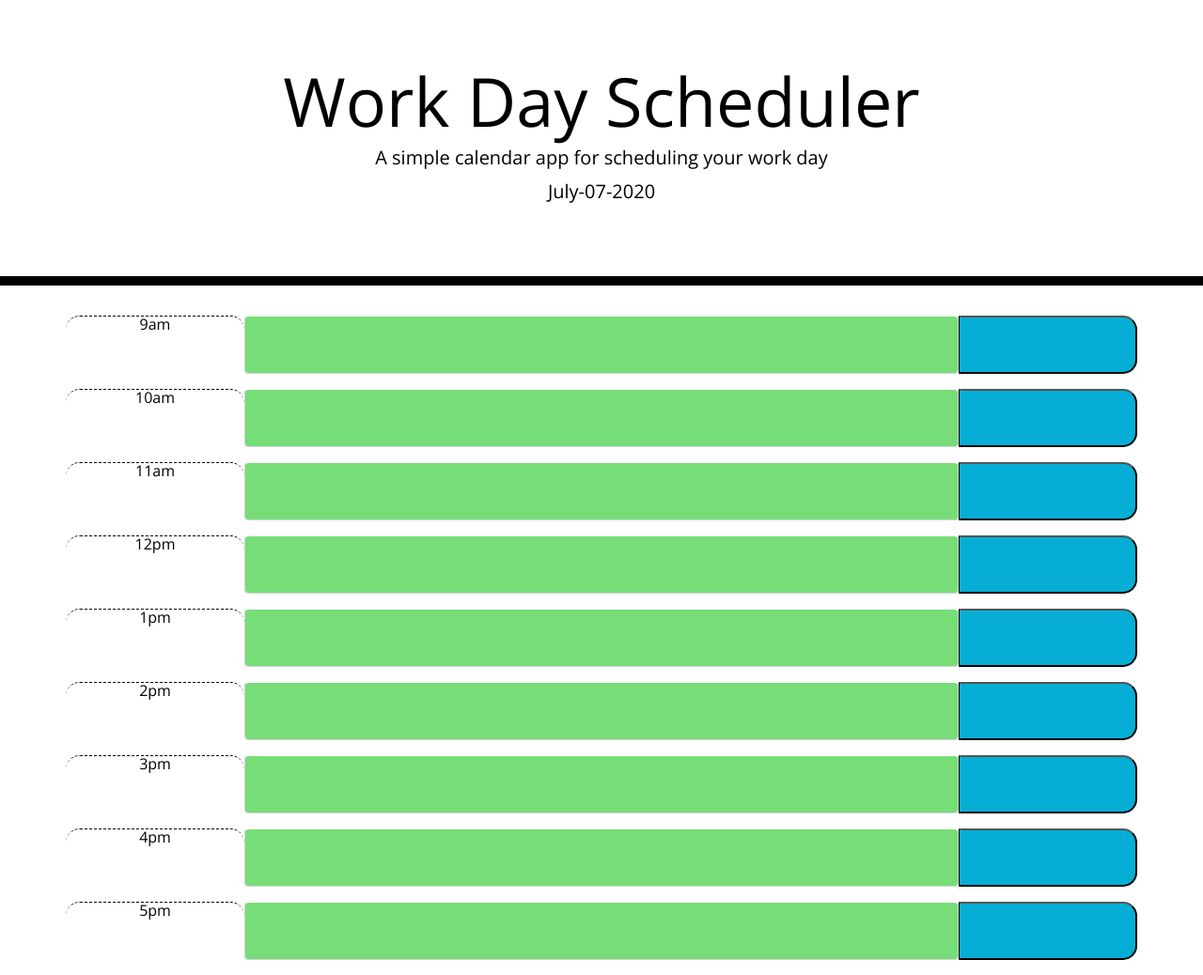
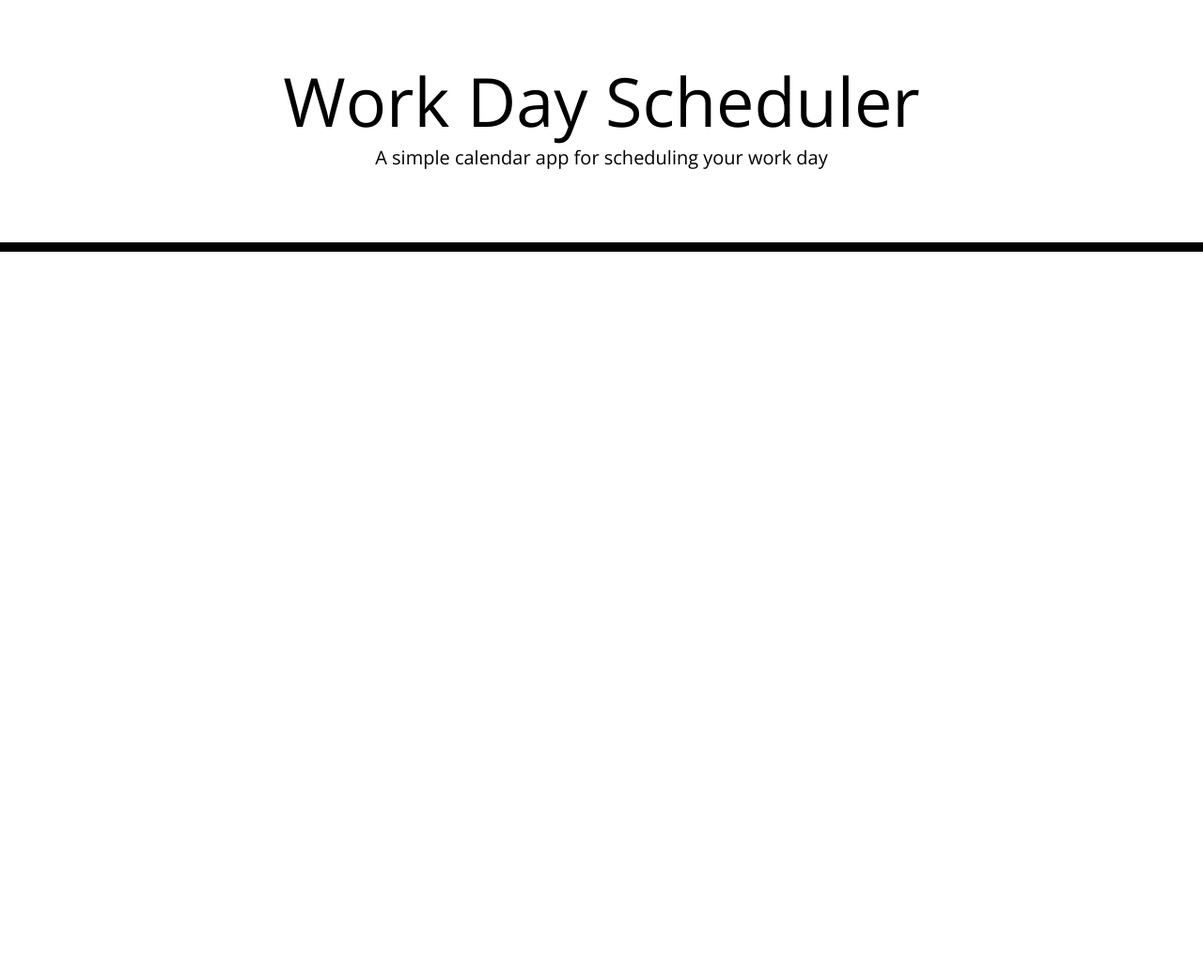
Before and after one commit to nlamonaco86/PlannerApplication, a plain HTML site: page index.html in a window 1280 px wide. Shown: the whole page at 94% size. After the commit the page ends 800 px from the top, so only its background shows below. Drawn offline with nearby package versions, Linux system fonts and the light colour scheme; files that its build step writes are made by us from their sources.

```diff
--- a/index.html
+++ b/index.html
@@ -4,30 +4,21 @@
     <meta charset="UTF-8" />
     <meta name="viewport" content="width=device-width, initial-scale=1.0" />
     <meta http-equiv="X-UA-Compatible" content="ie=edge" />
-    <!-- Bootstrap -->
     <link
       rel="stylesheet"
       href="https://stackpath.bootstrapcdn.com/bootstrap/4.3.1/css/bootstrap.min.css"
     />
-    <!-- Fonts -->
     <link
       rel="stylesheet"
       href="https://use.fontawesome.com/releases/v5.8.1/css/all.css"
       integrity="sha384-50oBUHEmvpQ+1lW4y57PTFmhCaXp0ML5d60M1M7uH2+nqUivzIebhndOJK28anvf"
       crossorigin="anonymous"
     />
-    <!-- Fonts -->
     <link
       href="https://fonts.googleapis.com/css?family=Open+Sans&display=swap"
       rel="stylesheet"
     />
-    <!-- Stylesheet -->
-    <link rel="stylesheet" href="assets/style.css" />
-    <!-- JQuery -->
-    <script src="https://code.jquery.com/jquery-3.4.1.min.js"></script>
-    <!-- Moment -->
-    <script src="https://cdnjs.cloudflare.com/ajax/libs/moment.js/2.24.0/moment.min.js"></script>
-    <!-- Script -->
+    <link rel="stylesheet" href="style.css" />
     <script src="assets/script.js"></script>
 
     <title>Work Day Scheduler</title>
@@ -40,55 +31,10 @@
       <p id="currentDay" class="lead"></p>
     </header>
     <div class="container">
-<div class="row form-group">
-    <p class="col-lg-2 description time-block hour">9am</p>
-    <textarea class="form-control col-lg-8 block description textarea block" id="am9"></textarea>
-    <button class="col-lg-2 saveBtn" id="btn9"></button>
-  </div>
-  <div class="row form-group">
-    <p class="col-lg-2 description time-block hour">10am</p>
-    <textarea class="form-control col-lg-8 block description textarea block" id="am10"></textarea>
-    <button class="col-lg-2 saveBtn" id="btn10"></button>
-  </div>
-  <div class="row form-group">
-    <p class="col-lg-2 description time-block hour">11am</p>
-    <textarea class="form-control col-lg-8 block description textarea block" id="am11"></textarea>
-    <button class="col-lg-2 saveBtn" id="btn11"></button>
-  </div>
-  <div class="row form-group">
-    <p class="col-lg-2 description time-block hour">12pm</p>
-    <textarea class="form-control col-lg-8 block description textarea block" id="pm12"></textarea>
-    <button class="col-lg-2 saveBtn" id="btn12"></button>
-  </div>
-  <div class="row form-group">
-    <p class="col-lg-2 description time-block hour">1pm</p>
-    <textarea class="form-control col-lg-8 block description textarea block" id="pm13"></textarea>
-    <button class="col-lg-2 saveBtn" id="btn13"></button>
-  </div>
-  <div class="row form-group">
-    <p class="col-lg-2 description time-block hour">2pm</p>
-    <textarea class="form-control col-lg-8 block description textarea block" id="pm14"></textarea>
-    <button class="col-lg-2 saveBtn" id="btn14"></button>
-  </div>
-  <div class="row form-group">
-    <p class="col-lg-2 description time-block hour">3pm</p>
-    <textarea class="form-control col-lg-8 block description textarea block" id="pm15"></textarea>
-    <button class="col-lg-2 saveBtn" id="btn15"></button>
-  </div>
-  <div class="row form-group">
-    <p class="col-lg-2 description time-block hour">4pm</p>
-    <textarea class="form-control col-lg-8 block description textarea block" id="pm16"></textarea>
-    <button class="col-lg-2 saveBtn" id="btn16"></button>
-  </div>
-  <div class="row form-group">
-    <p class="col-lg-2 description time-block hour">5pm</p>
-    <textarea class="form-control col-lg-8 block description textarea block" id="pm17"></textarea>
-    <button class="col-lg-2 saveBtn" id="btn17"></button>
-  </div>
-</div>
       <!-- Timeblocks go here -->
     </div>
 
-
+    <script src="https://code.jquery.com/jquery-3.4.1.min.js"></script>
+    <script src="https://cdnjs.cloudflare.com/ajax/libs/moment.js/2.24.0/moment.min.js"></script>
   </body>
 </html>
```
